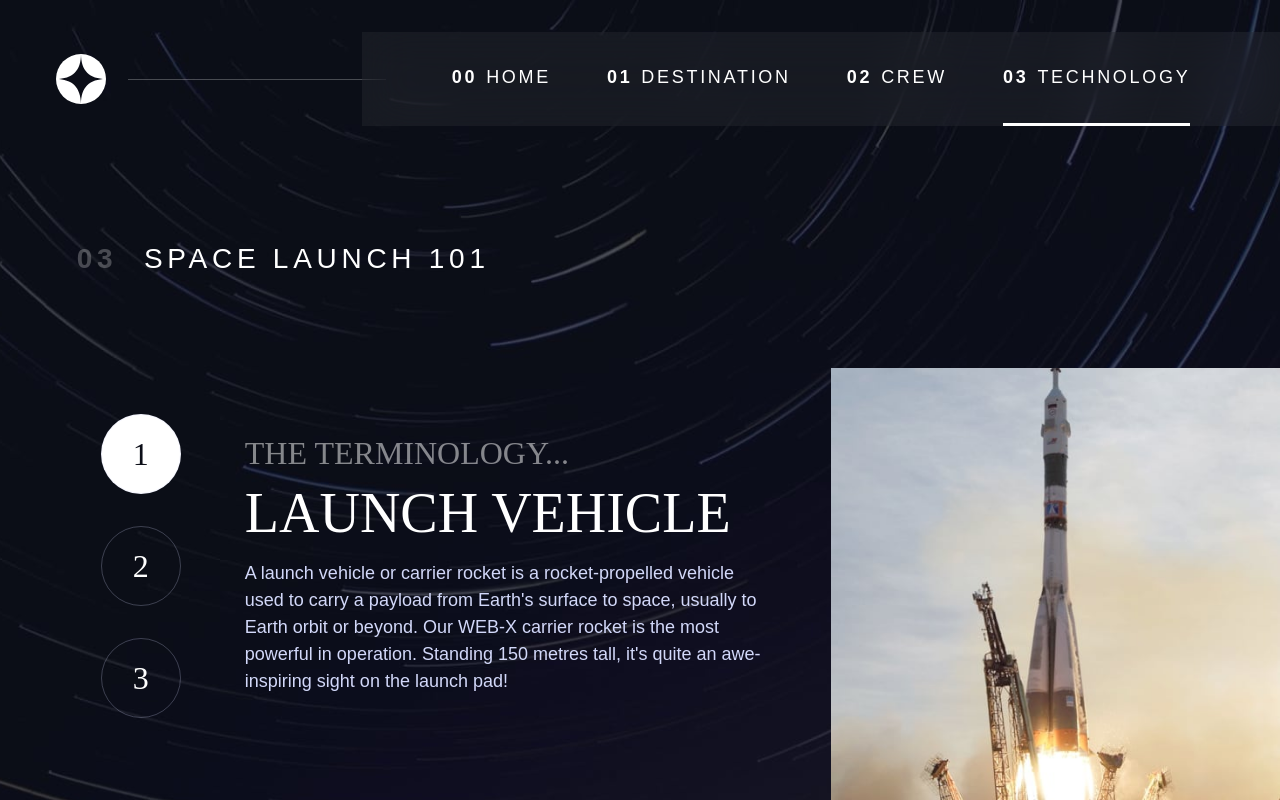
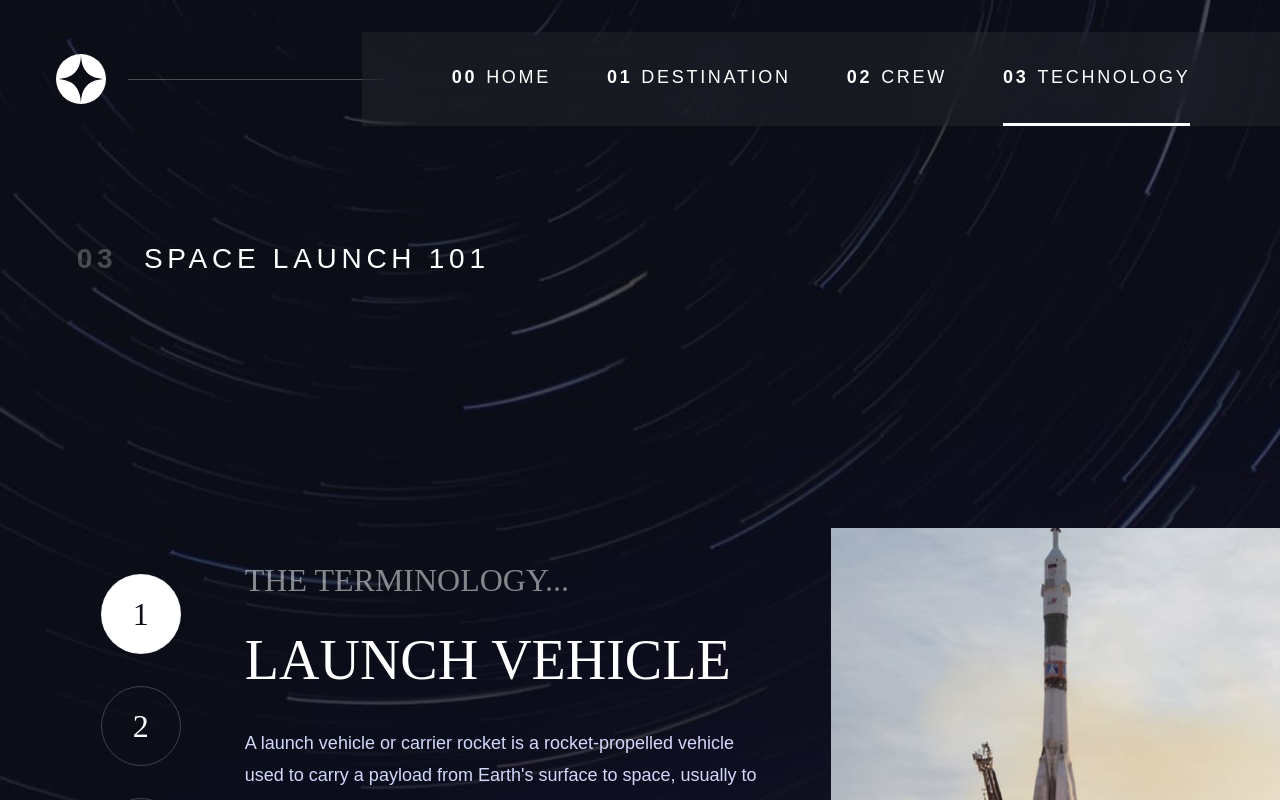
Before and after one commit to olaide-hok/space-tourism, a Next.js app: page /technology in a window 1280 px wide. Shown: the top 800 px of the page. Built offline with nearby package versions, Linux system fonts and the light colour scheme.

Commit message:
update styles

```diff
--- a/app/ui/index.css
+++ b/app/ui/index.css
@@ -354,6 +354,7 @@ select {
         inset: 0 0 0 30%;
         list-style: none;
         padding: min(20rem, 15vh) 2rem;
+        padding-right: 0;
         margin: 0;
         flex-direction: column;
         transform: translateX(100%);
@@ -365,7 +366,8 @@ select {
     }
 
     .primary-navigation.underline-indicators > .active {
-        border: 0;
+        border-right: 6px solid hsl(var(--clr-white) / 1);
+        border-bottom: 0;
     }
 
     .mobile-nav-toggle {
@@ -696,10 +698,15 @@ body {
     color: hsl(var(--clr-white) / 0.5);
 }
 
+.technology-details p {
+    line-height: 180%;
+}
+
 @media (min-width: 35em) {
     .numbered-title {
         justify-self: start;
         margin-top: 2rem;
+        margin-bottom: 10rem;
     }
 
     .destination-meta {
```
